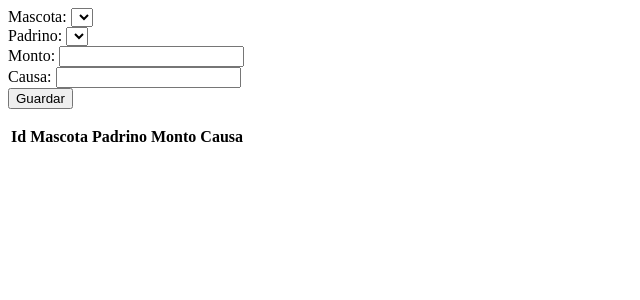
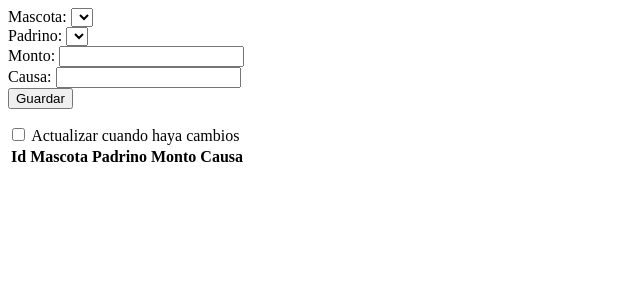
Before and after one commit to SofiaRan74/practica1ASTeam, a Flask app: page /apoyos in a window 1280 px wide. Shown: the top 300 px of the page, without its empty margins (0-640 px from the left). Run offline with Flask 3, Linux system fonts and the light colour scheme; lists and menus that the app fills with data are empty.

Commit message:
Update apoyos.html

```diff
--- a/templates/apoyos.html
+++ b/templates/apoyos.html
@@ -20,6 +20,12 @@
         <button class="btn btn-primary">Guardar</button>
     </div>
 </form>
+<div class="form-check">
+    <input class="form-check-input" type="checkbox" value="" id="chkActualizarAutoTbodyApoyo">
+    <label class="form-check-label" for="chkActualizarAutoTbodyApoyo">
+        Actualizar cuando haya cambios
+    </label>
+</div>
 <div class="table-responsive">
     <table class="table table-sm">
         <thead class="table-active">
```
